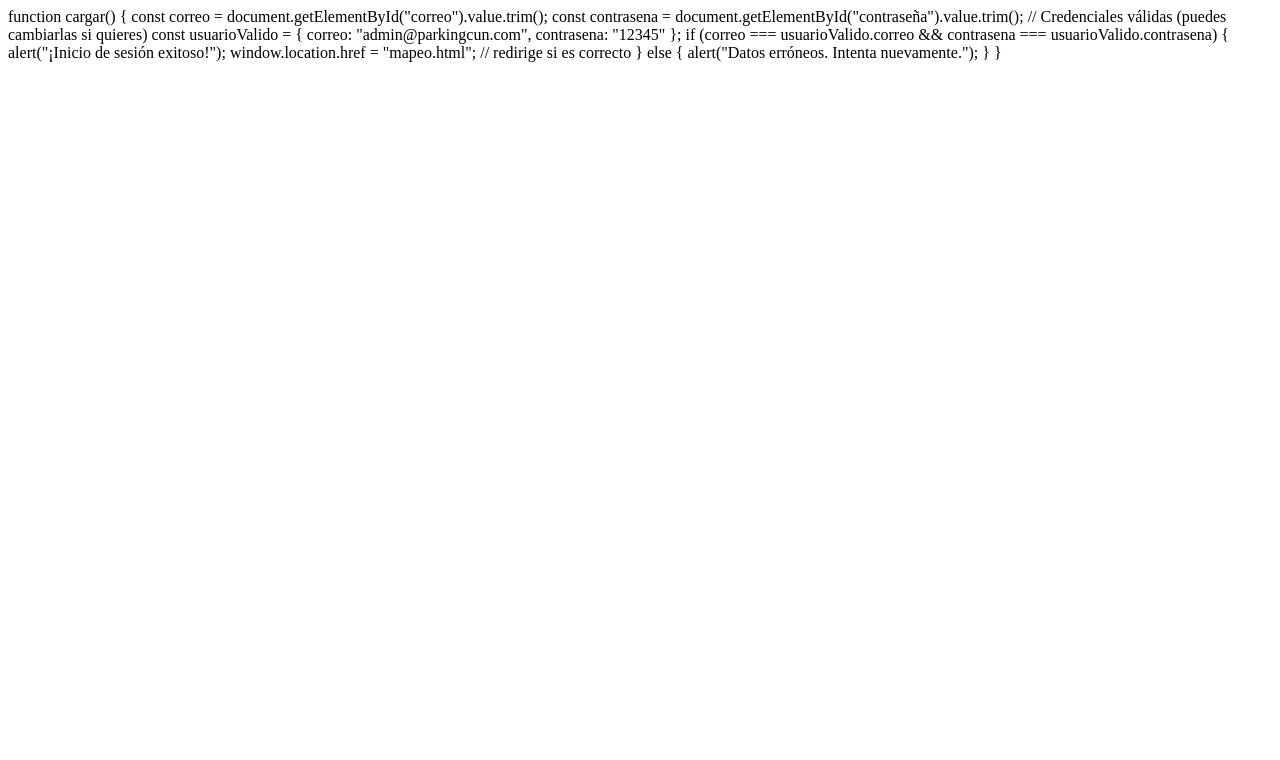
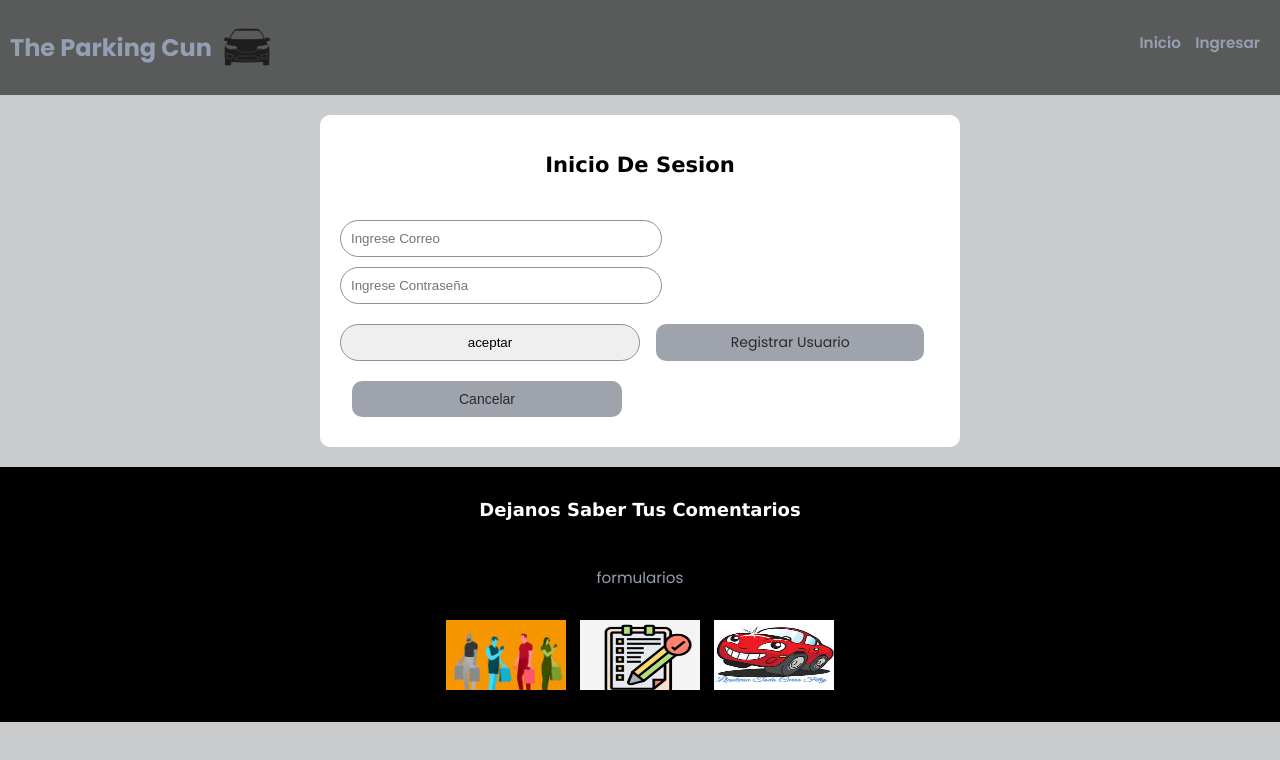
Before and after one commit to natalybeltran-coder/TheParkingCun, a plain HTML site: page inicio_sesion.html in a window 1280 px wide. Drawn offline with Linux system fonts and the light colour scheme.

Commit message:
Update inicio_sesion.html

```diff
--- a/inicio_sesion.html
+++ b/inicio_sesion.html
@@ -1,17 +1,51 @@
-function cargar() {
-    const correo = document.getElementById("correo").value.trim();
-    const contrasena = document.getElementById("contraseña").value.trim();
+<!DOCTYPE html>
+<html lang="en">
+<head>
+    <meta charset="UTF-8">
+    <meta name="viewport" content="width=device-width, initial-scale=1.0">
+    <link rel="icon" href="img/descarga.png">
+    <link rel="stylesheet" href="style-inicio_sesion.css">
+    <script src="usuario.js"></script>
+    <title>Formulario</title>
+</head>
+<body>
+    <header>
+    <div class="logo">
+        <h2>The Parking Cun</h2>
+        <img src="img/logotipo .png.webp" alt="" class="logo-img">
+    </div>
+        <nav>
+    <a href="index.html">Inicio</a>
+    <a href="inicio_sesion.html">Ingresar</a>
+        </nav>
+   </header>
+   <section>
+    <div class="formulario">
+    <form action="Registar usuario">
+        <fieldset>
+        <h1>
+            Inicio De Sesion
+        </h1>
+        <input type="email" id="correo" placeholder="Ingrese Correo">
+        <input type="password" id="contraseña" placeholder="Ingrese Contraseña">
+        <div>
+            <input type="button" value="aceptar" onclick="cargar()">
+            <a href="formulario.html">Registrar Usuario</a>
+            <button type="button">Cancelar</button>
+        </div>
+    </fieldset>
+    </form>
+</div>
+   </section>
+   <footer>
+    <div class="final">
+        <h1>Dejanos Saber Tus Comentarios</h1>
+        <p> <a href="https://docs.google.com/forms/d/e/1FAIpQLSed9SCsIGxgvAc0t9fyqH8n0oyFf3_u2uRIF2CYADHU9i4OAg/viewform?usp=sf_link">formularios</a></p>
+        <img src="img/imagen9.jpg" alt="imagen9">
+        <img src="img/imagen10.png" alt="imagen10">
+        <img src="img/imagen11.jpg" alt="imagen11">
+    </div>
+   </footer>
+</body>
 
-    // Credenciales válidas (puedes cambiarlas si quieres)
-    const usuarioValido = {
-        correo: "admin@parkingcun.com",
-        contrasena: "12345"
-    };
-
-    if (correo === usuarioValido.correo && contrasena === usuarioValido.contrasena) {
-        alert("¡Inicio de sesión exitoso!");
-        window.location.href = "mapeo.html"; // redirige si es correcto
-    } else {
-        alert("Datos erróneos. Intenta nuevamente.");
-    }
-}
+</
```
